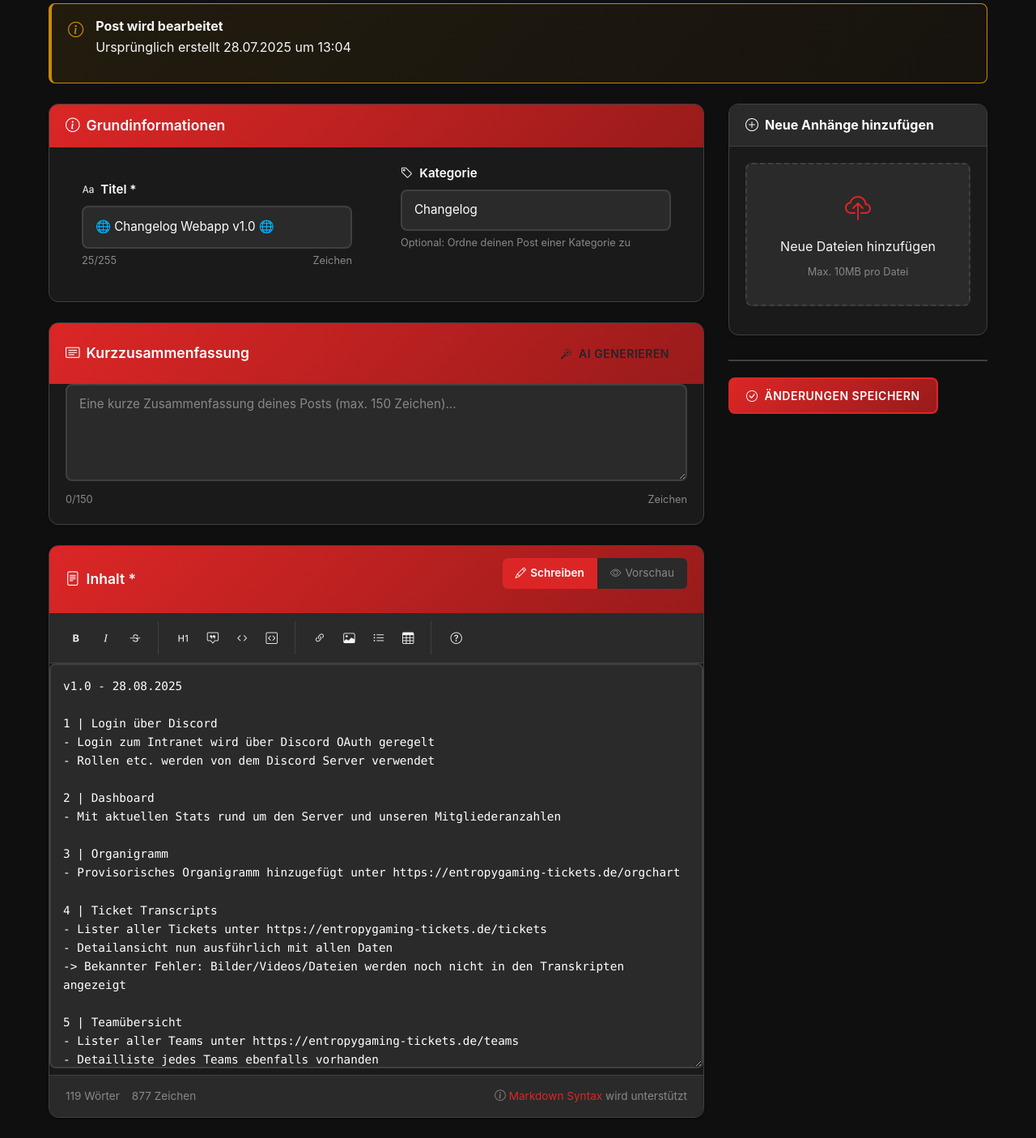
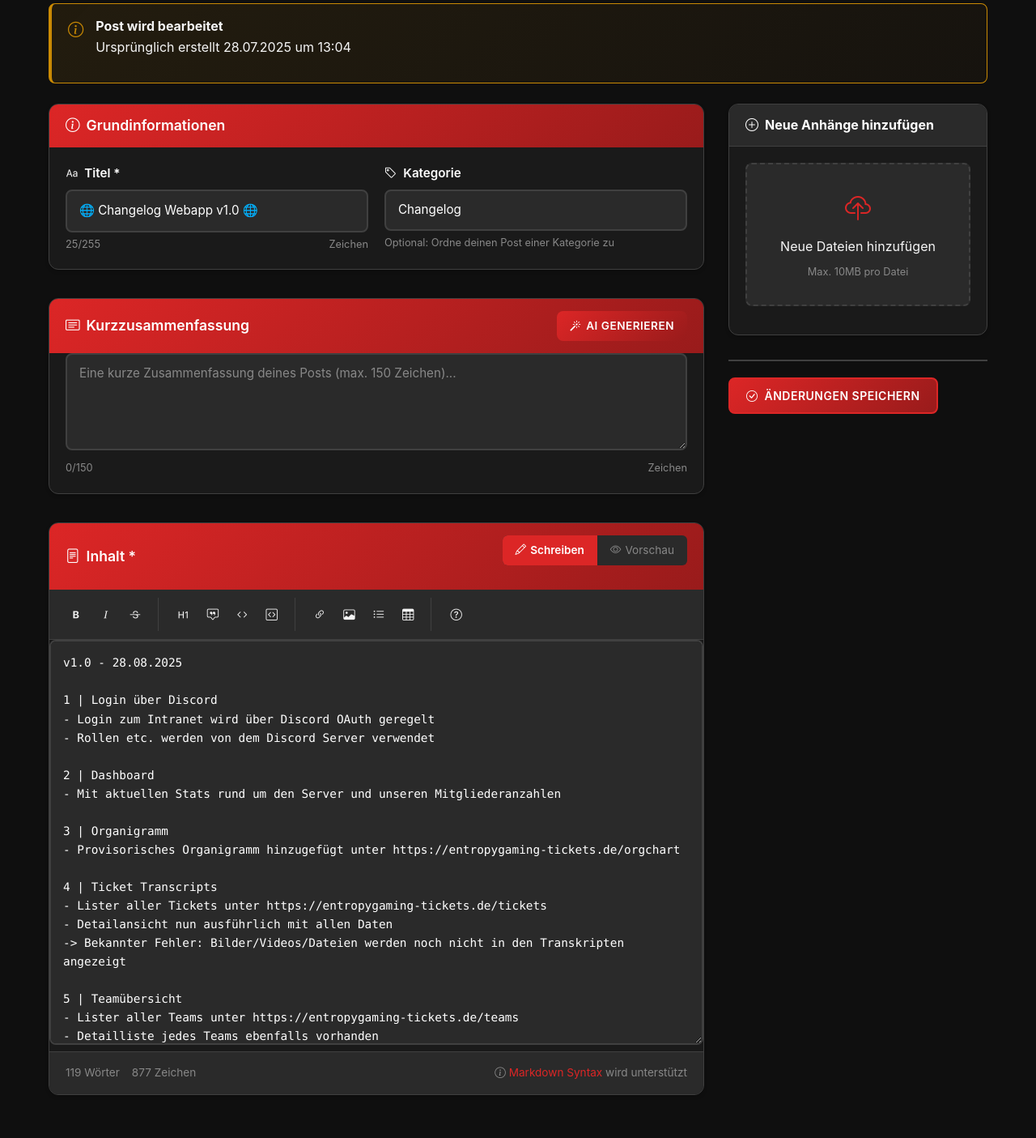
Before and after one commit to EYGjamie/EntropyGaming, a Flask app: page /forum/edit/2 in a window 1280 px wide; the page is wider, and only the part inside the window is pictured. Shown: the part 200-1605 px from the top of that part at 81% size. After the commit the page ends 1552 px from the top of that part, so only its background shows below. Run offline with Flask 3, Linux system fonts and the light colour scheme; a user stored in the database is signed in; data comes from the database, SQL or seed files in the repository; data that the repository does not hold is empty; some libraries are stand-ins or nearby versions.

Commit message:
Update forum-editor.css

```diff
--- a/webapp/internal/static/css/forum-editor.css
+++ b/webapp/internal/static/css/forum-editor.css
@@ -103,6 +103,7 @@
     display: grid;
     grid-template-columns: 1fr 1fr;
     gap: 20px;
+    align-items: start;  /* Statt auto - für bessere Ausrichtung */
 }
 
 .form-section .form-group {
@@ -111,6 +112,16 @@
 
 .form-section .form-group:first-child {
     padding-top: 20px;
+}
+
+/* Spezielle Behandlung für Titel und Kategorie Row */
+.form-section .form-row .form-group {
+    padding: 0;  /* Kein padding bei form-row Kindern */
+}
+
+/* Zusätzlicher Abstand zwischen Grundinformationen und Kurzzusammenfassung */
+.form-section + .form-section {
+    margin-top: 35px;  /* Mehr Abstand zwischen Sektionen */
 }
 
 /* ===== FORM ELEMENTS ===== */
@@ -126,6 +137,38 @@
 
 .form-label .required {
     color: var(--entropy-red-primary);
+}
+
+/* ===== AI BUTTON ===== */
+.btn-ai {
+    background: linear-gradient(135deg, var(--entropy-red-primary), var(--entropy-red-dark));
+    color: var(--entropy-white-primary) !important;
+    border: none;
+    padding: 8px 16px;
+    border-radius: var(--entropy-border-radius-small);
+    font-size: 0.85rem;
+    font-weight: 600;
+    cursor: pointer;
+    transition: var(--entropy-transition);
+    display: flex;
+    align-items: center;
+    gap: 6px;
+    text-decoration: none;
+}
+
+.btn-ai:hover {
+    background: linear-gradient(135deg, var(--entropy-red-dark), var(--entropy-red-primary));
+    color: var(--entropy-white-primary) !important;
+    transform: translateY(-1px);
+    box-shadow: 0 4px 12px rgba(220, 38, 38, 0.3);
+}
+
+.btn-ai:disabled {
+    background: var(--entropy-gray-dark);
+    color: var(--entropy-gray-light) !important;
+    cursor: not-allowed;
+    transform: none;
+    box-shadow: none;
 }
 
 .form-input,
```
